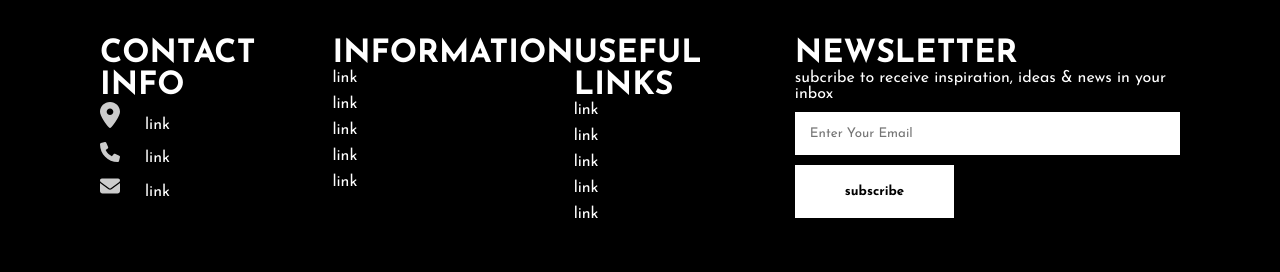
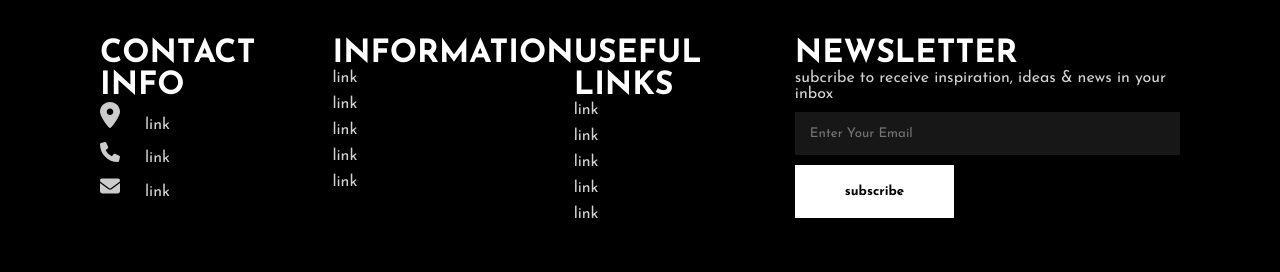
Before and after one commit to ChristianMazzaro/proj-html-vuejs, a Vue app: page / in a window 1280 px wide. Shown: the part 6839-7111 px from the top of the page. Built offline with nearby package versions, Linux system fonts and the light colour scheme.

Commit message:
update footer

```diff
--- a/src/components/PageFooter.vue
+++ b/src/components/PageFooter.vue
@@ -106,6 +106,7 @@
         ul>li{
           list-style: none;
           margin-bottom: 10px;
+          color: lightgrey;
 
           img{
             width: 20px;
@@ -116,6 +117,8 @@
             padding: 15px;
             width: 100%;
             border: 0;
+            background-color: rgba(48, 46, 46, 0.5);
+            color: lightgrey;
           }
 
           button{
```
